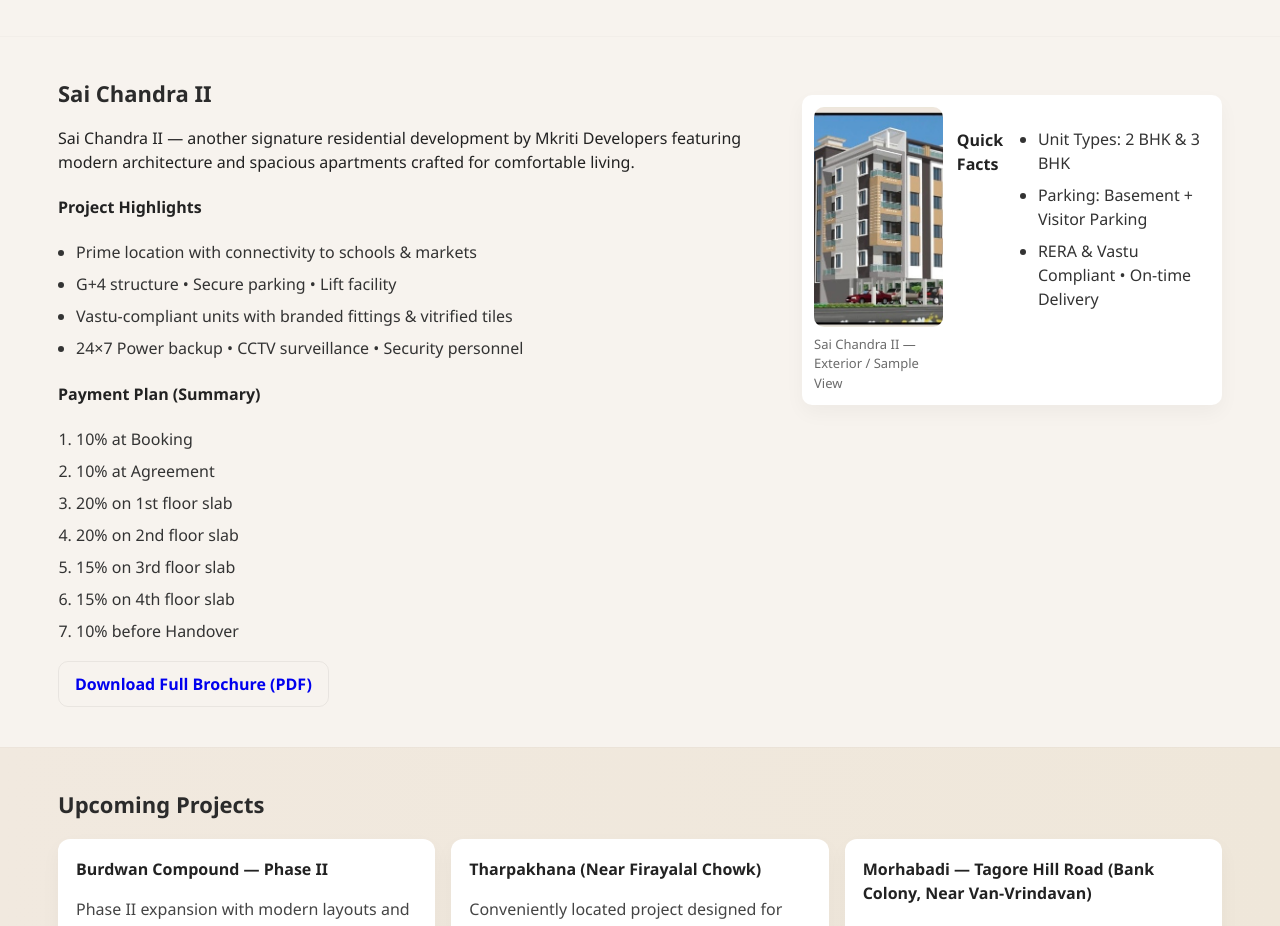
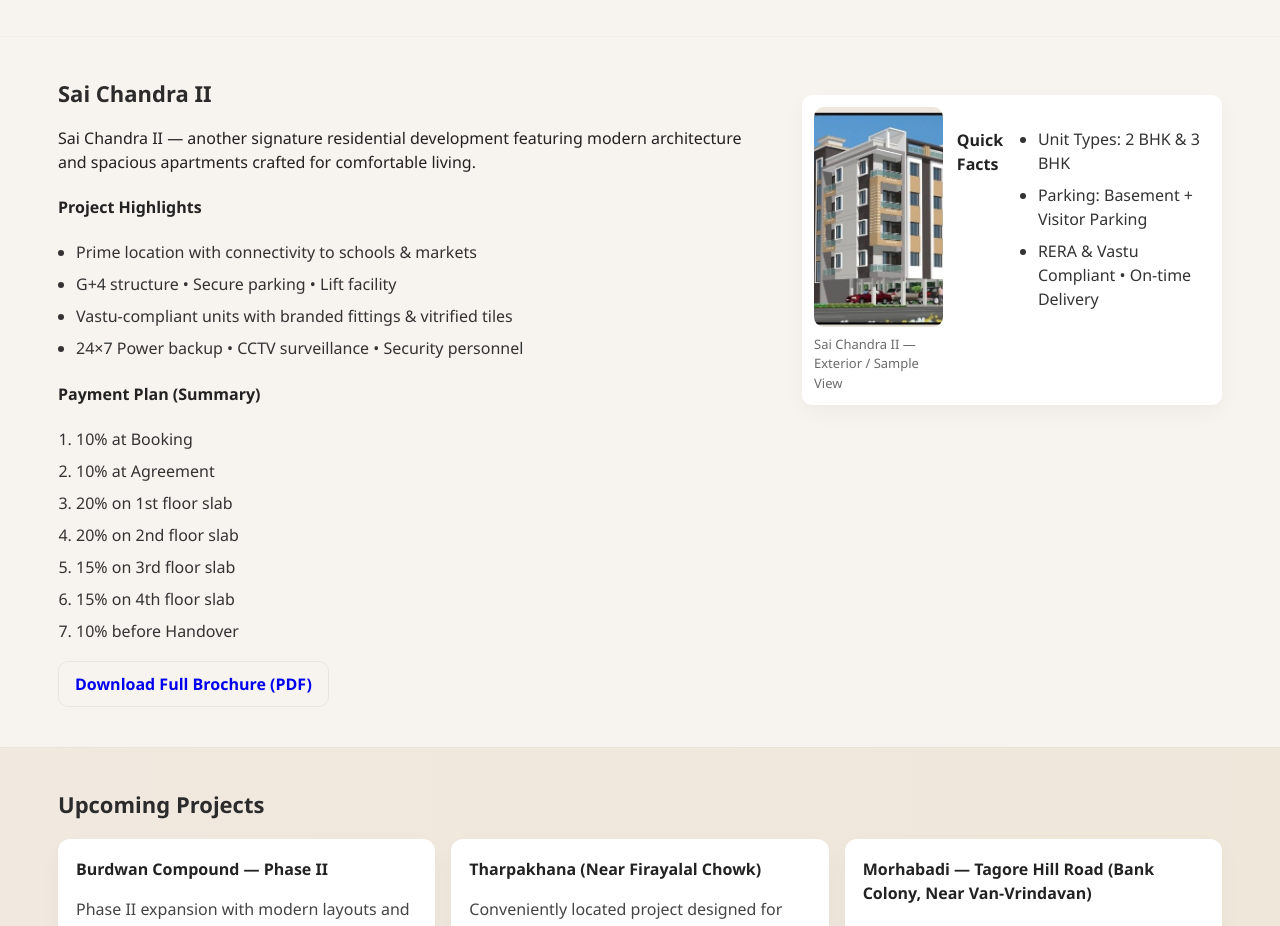
Before and after one commit to 1a2m3a4y/mkritiamay_web, a plain HTML site: page index.html in a window 1280 px wide. Shown: the part 1740-2666 px from the top of the page. Drawn offline with Linux system fonts and the light colour scheme.

Commit message:
Remove 'by Mkriti Developers' from project description

```diff
--- a/index.html
+++ b/index.html
@@ -122,7 +122,7 @@ convenient living being in proximity to Airport and Hatia railway Station.</p>
       <div class="container two-col">
         <div class="col-left">
           <h3>Sai Chandra II</h3>
-          <p class="muted">Sai Chandra II — another signature residential development by Mkriti Developers featuring modern architecture and spacious apartments crafted for comfortable living.</p>
+          <p class="muted">Sai Chandra II — another signature residential development featuring modern architecture and spacious apartments crafted for comfortable living.</p>
 
           <h4>Project Highlights</h4>
           <ul class="bullet">
```
